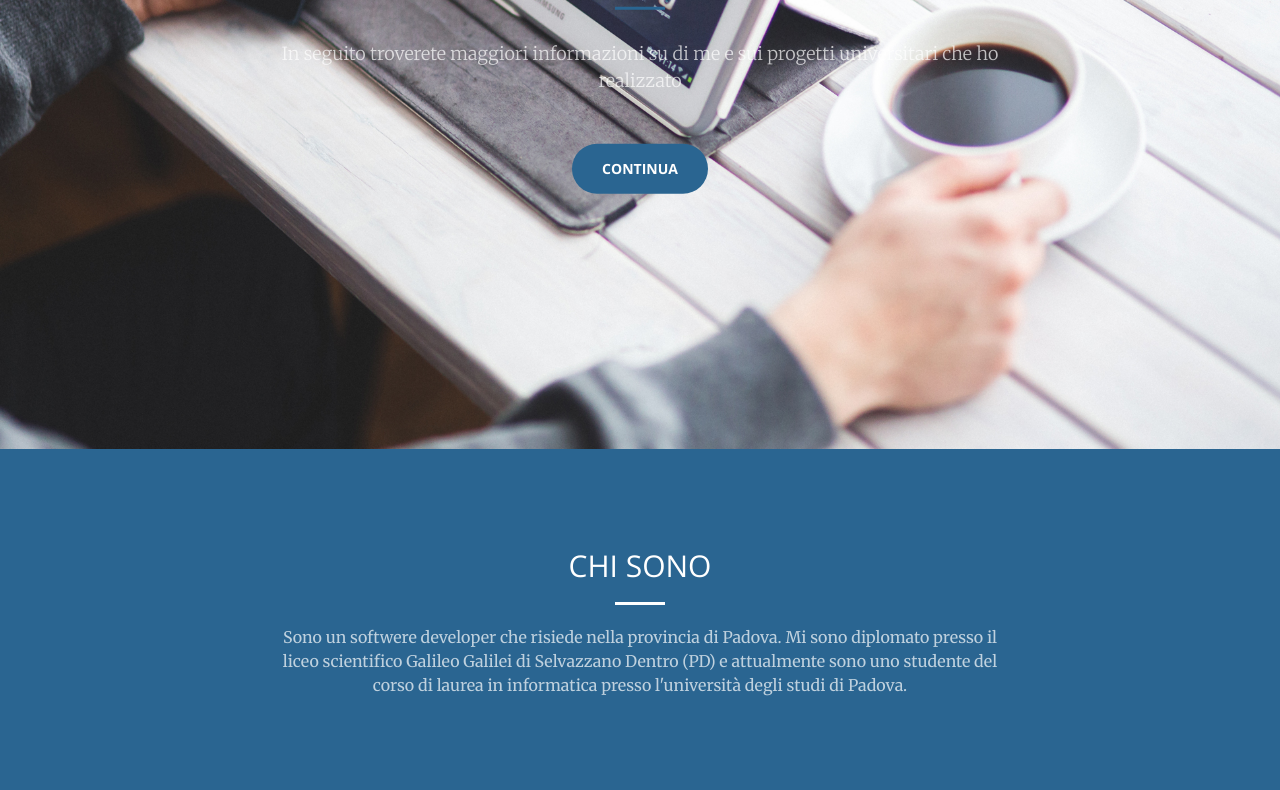
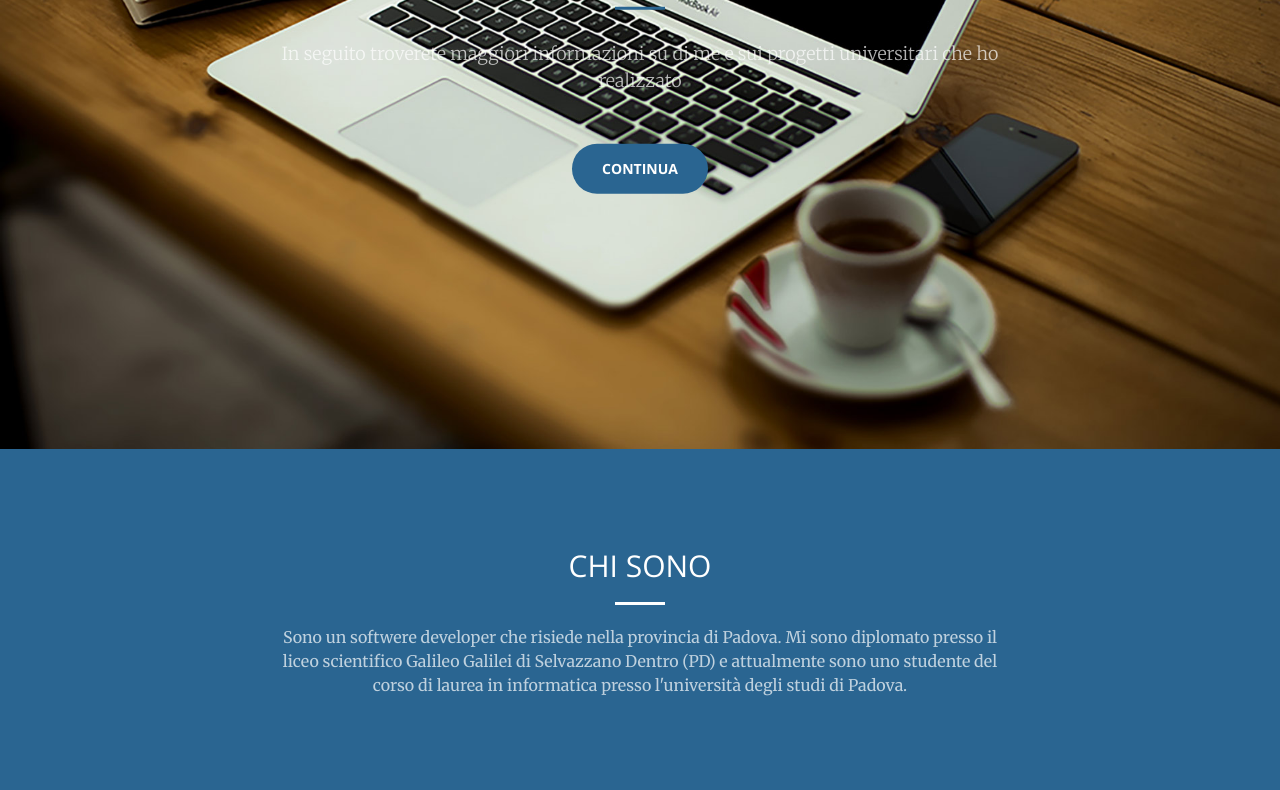
Before and after one commit to marcomak91/marcomak91.github.io, a website: page index.html in a window 1280 px wide. Shown: the part 351-1141 px from the top of the page. Drawn offline with nearby package versions, Linux system fonts and the light colour scheme.

Commit message:
Update creative.css

```diff
--- a/css/creative.css
+++ b/css/creative.css
@@ -150,7 +150,7 @@ header {
   background-size: cover;
   -o-background-size: cover;
   background-position: center;
-  background-image: url('../img/copertina1.jpg');
+  background-image: url('../img/copertina2.jpg');
   text-align: center;
   color: white;
 }
```
